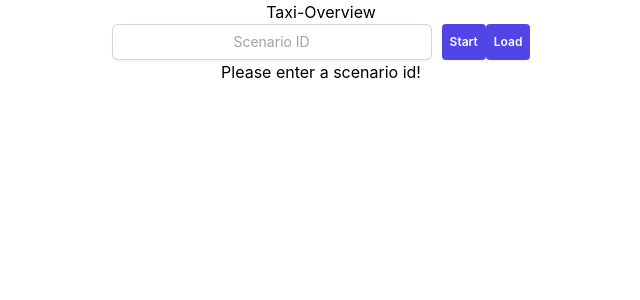
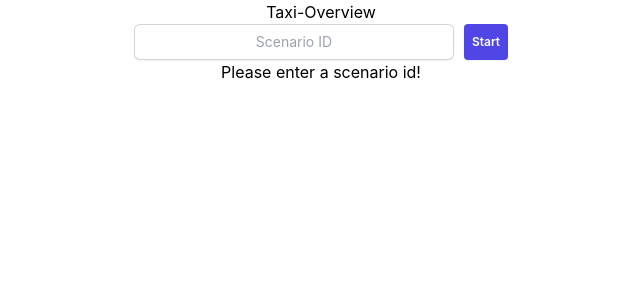
Before and after one commit to NicoNoell/HackaTUM-2024, a React (Create React App) app in the folder frontend/: page / in a window 1280 px wide. Shown: the top 300 px of the page, without its empty margins (319-959 px from the left). Built offline with nearby package versions, Linux system fonts and the light colour scheme.

Commit message:
delete load button

```diff
--- a/frontend/src/App.js
+++ b/frontend/src/App.js
@@ -40,13 +40,6 @@ function App() {
           >
           Start
         </button>
-        <button
-          onClick={(e) => {
-            setScenarioLoaded(true);
-          }}
-          className="rounded bg-indigo-600 px-2 py-1 text-xs font-semibold text-white shadow-sm hover:bg-indigo-500 focus-visible:outline focus-visible:outline-2 focus-visible:outline-offset-2 focus-visible:outline-indigo-600">
-          Load
-        </button>
       </div>
 
       {scenarioLoaded ? (
```
